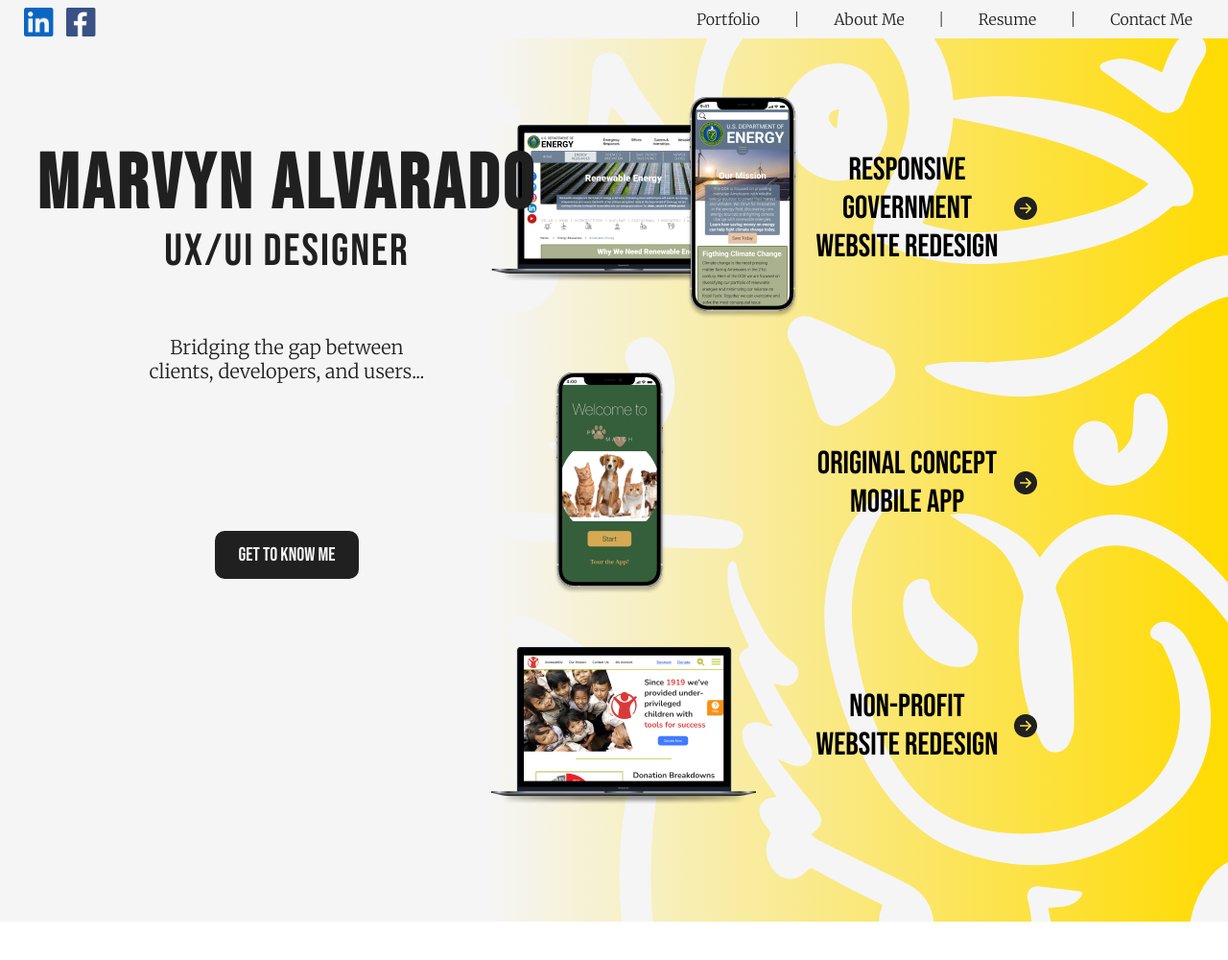
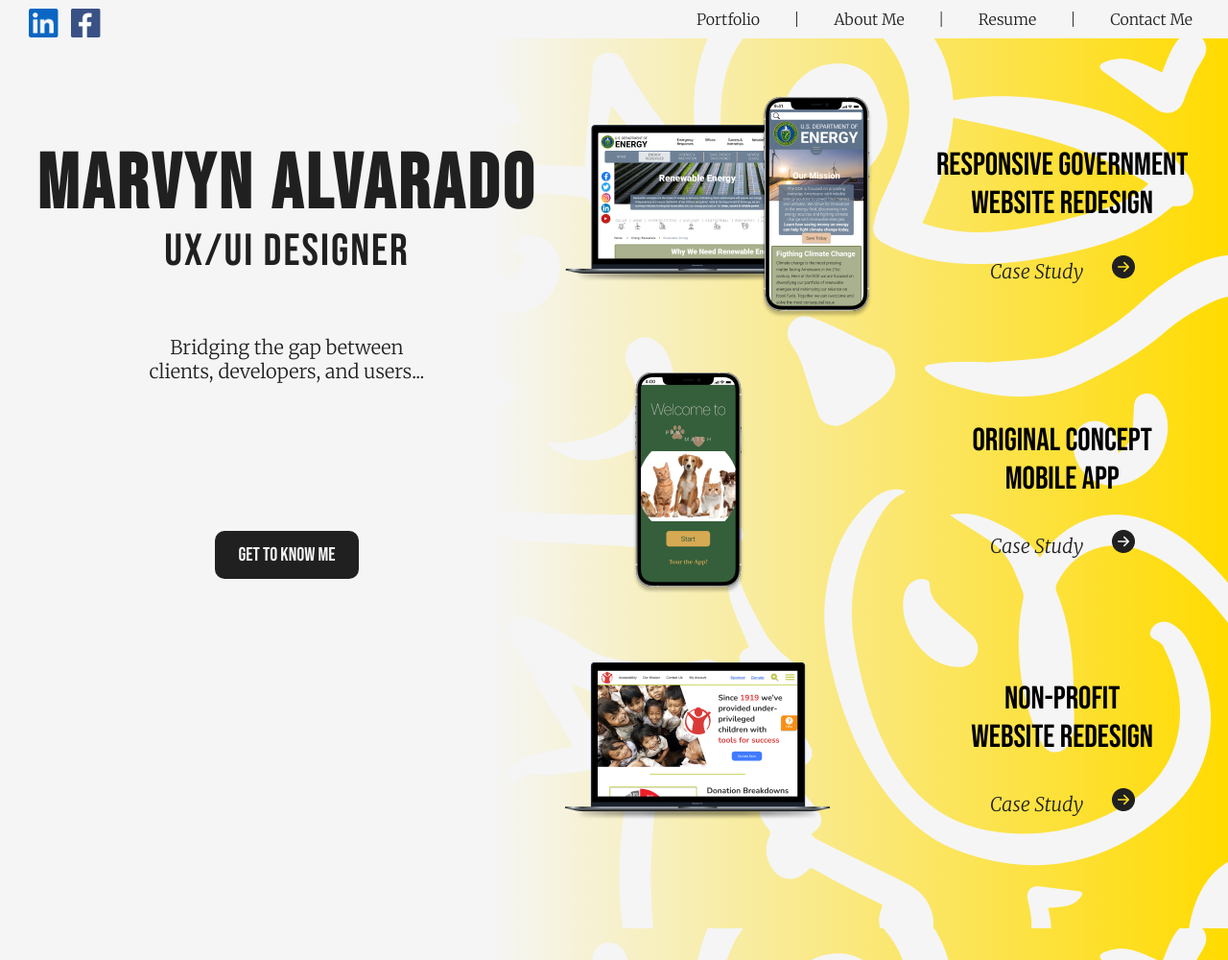
Before and after one commit to MarvynA/Marvyn-Portfolio, a plain HTML site: page index.html in a window 1280 px wide. Shown: the whole page at 96% size. Before the commit the page ends 960 px from the top, so only its background shows below. Drawn offline with Linux system fonts and the light colour scheme.

Commit message:
finalized home page!
finalized home screen

```diff
--- a/about.css
+++ b/about.css
@@ -1,18 +1,9 @@
 body {
 margin: 0px;
-height: 100%;
-}
+    }
 
-#contentlayout {
-display: flex;
-justify-content: center;
-}
 
-#NameSection {background-color:#f5f5f5;
-width: 40%;
-height: 100vh;
-}
-
+/* Nav Bar Start*/
 header {
 display:flex;
 justify-content: space-between;
@@ -40,12 +31,30 @@ font-family: 'Merriweather';
 font-weight:300;
 margin-left: 37px;
 margin-right: 37px;
+text-decoration: none;
+color: #202020;
 }
 
-#CaseStudies {
-width: 60%;
-height: 100vh;
-background-image: url(images/Doodles.png), linear-gradient(to right, #f5f5f5 , #FFDB00);
-background-repeat: no-repeat;
-background-position: right center;
+a:hover {
+font-style: italic;
 }
+
+/* Nav Bar End */
+
+.pagelayout {
+    display: flex;
+    justify-content: center;
+    height:115vh;
+    }
+
+
+    /* Left Side Layout Start*/
+    #PictureSection {
+    background-color:#f5f5f5;
+    width: 40%;
+    }
+
+    #AboutMeSection {
+        width: 60%;
+    background-image: url(images/Doodles.png), linear-gradient(to right, #f5f5f5 , #FFDB00);
+        }
--- a/index.html
+++ b/index.html
@@ -67,22 +67,30 @@
 
  <!-- Right Side Layout Start -->
  <div id="CaseStudies">
+   <div id="mockups-grid">
 
-   <div id="mockups-grid">
-     <img id="DOE" src="images/DOE mockup.png">
-     <h3>Responsive Government <br> Website Redesign</h3>
-     <img id="arrow" src="images/arrow.png">
+    <img id="DOE" src="images/DOE mockup.png">
+    <div>
+       <h3>Responsive Government <br> Website Redesign</h3>
+       <p>Case Study <span> <img class="arrow" src="images/arrow.png"> </span></p>
+    </div>
+
      <img id="PawMatch" src="images/PawMatch Mockup.png">
-     <h3>Original Concept <br> Mobile App</h3>
-     <img id="arrow" src="images/arrow.png">
+    <div>
+       <h3>Original Concept <br> Mobile App</h3>
+       <p>Case Study <span> <img class="arrow" src="images/arrow.png"</span> </p>
+    </div>
+
      <img id="SavetheChildren" src="images/SavetheChildren Mockup.png">
-     <h3>Non-Profit <br> Website Redesign</h3>
-     <img id="arrow" src="images/arrow.png">
+    <div>
+       <h3>Non-Profit <br> Website Redesign</h3>
+       <p>Case Study <span> <img class="arrow" src="images/arrow.png"> </span></p>
+    </div>
+
    </div>
-
-
  </div>
  <!-- Right Side Layout End -->
+
 
 </section>
 
--- a/style.css
+++ b/style.css
@@ -21,8 +21,8 @@ justify-content: flex-end;
 
 #social-media {
 height: 30px;
-margin-top: 5px;
-margin-left: 25px;
+margin-top: 8px;
+margin-left: 30px;
 justify-content: center;
 }
 
@@ -45,7 +45,7 @@ font-style: italic;
 .pagelayout {
 display: flex;
 justify-content: center;
-height:115vh;
+height:120vh;
 }
 
 
@@ -109,7 +109,7 @@ margin-top: 20%;
 }
 
 button:hover {
-transform: scale(1.1)
+transform: scale(1.2)
 }
 
 #NameSection a {
@@ -126,12 +126,31 @@ background-image: url(images/Doodles.png), linear-gradient(to right, #f5f5f5 , #
 
 #mockups-grid {
 display: grid;
-grid-template-columns: 1fr 1fr 1fr;
+grid-template-columns: 1fr 1fr;
 grid-template-rows: 1fr 1fr 1fr;
-column-width: 1000px;
+column-width: 50px;
+margin-left: 10%;
 row-gap: 8%;
 margin-top: 8%;
 align-items: center;
+}
+
+h3 {
+font-family: 'Bebas Neue';
+font-size: 25pt;
+font-weight: 100;
+text-align: center ;
+}
+
+#mockups-grid p {
+font-family: 'Merriweather';
+font-size: 15pt;
+font-weight: 300;
+font-style: italic;
+}
+
+.arrow {
+margin-left: 25px;
 }
 
 #PawMatch {
@@ -139,10 +158,7 @@ margin-left: 20%;
 margin-top: -1;
 }
 
-
-h3 {
-font-family: 'Bebas Neue';
-font-size: 25pt;
-font-weight: 100;
-text-align: center ;
+#mockups-grid p:hover {
+transform: scale(1.1)
 }
+/* Right Side Layout Ends */
```
Also changed, not shown: about.html (+7 -5 lines).
